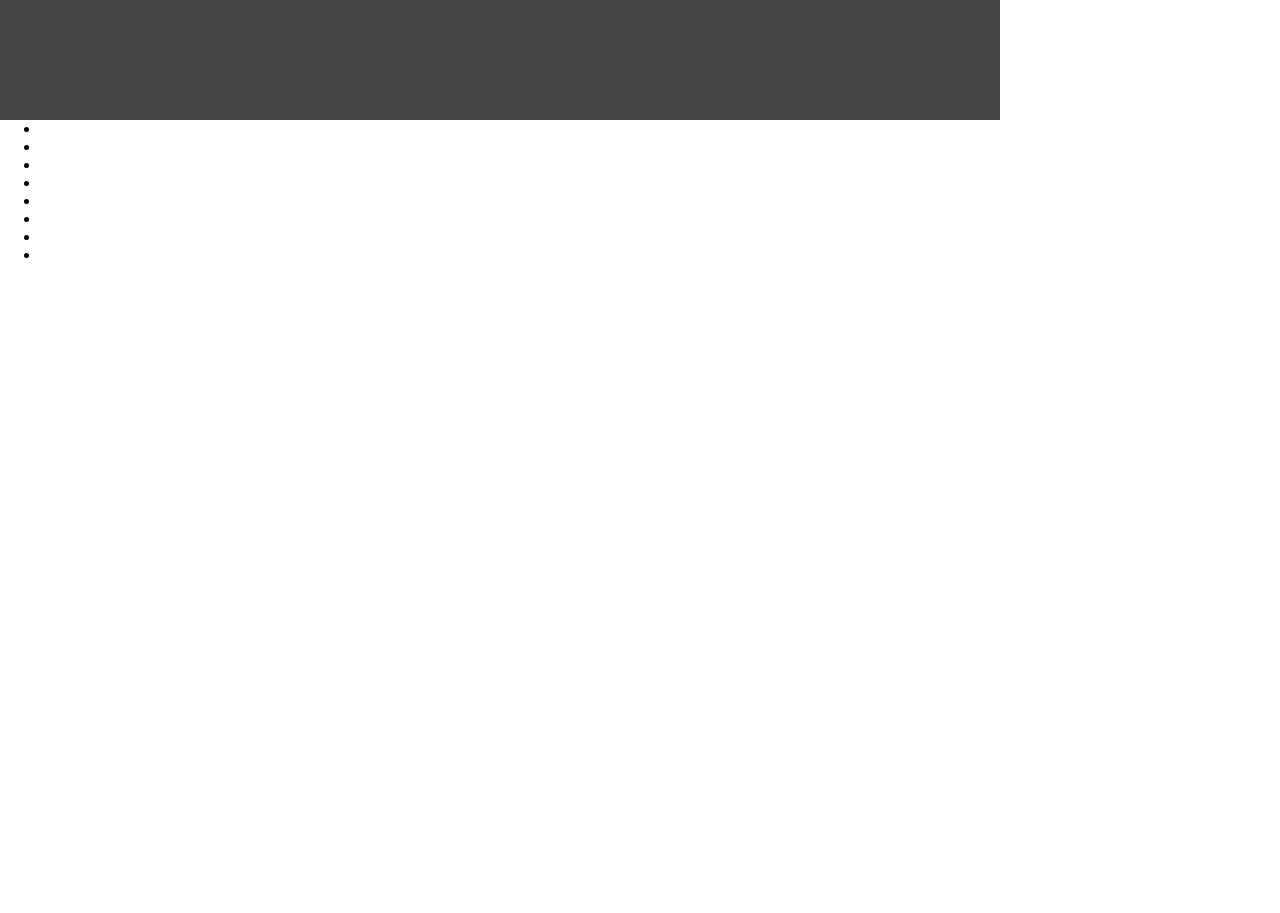
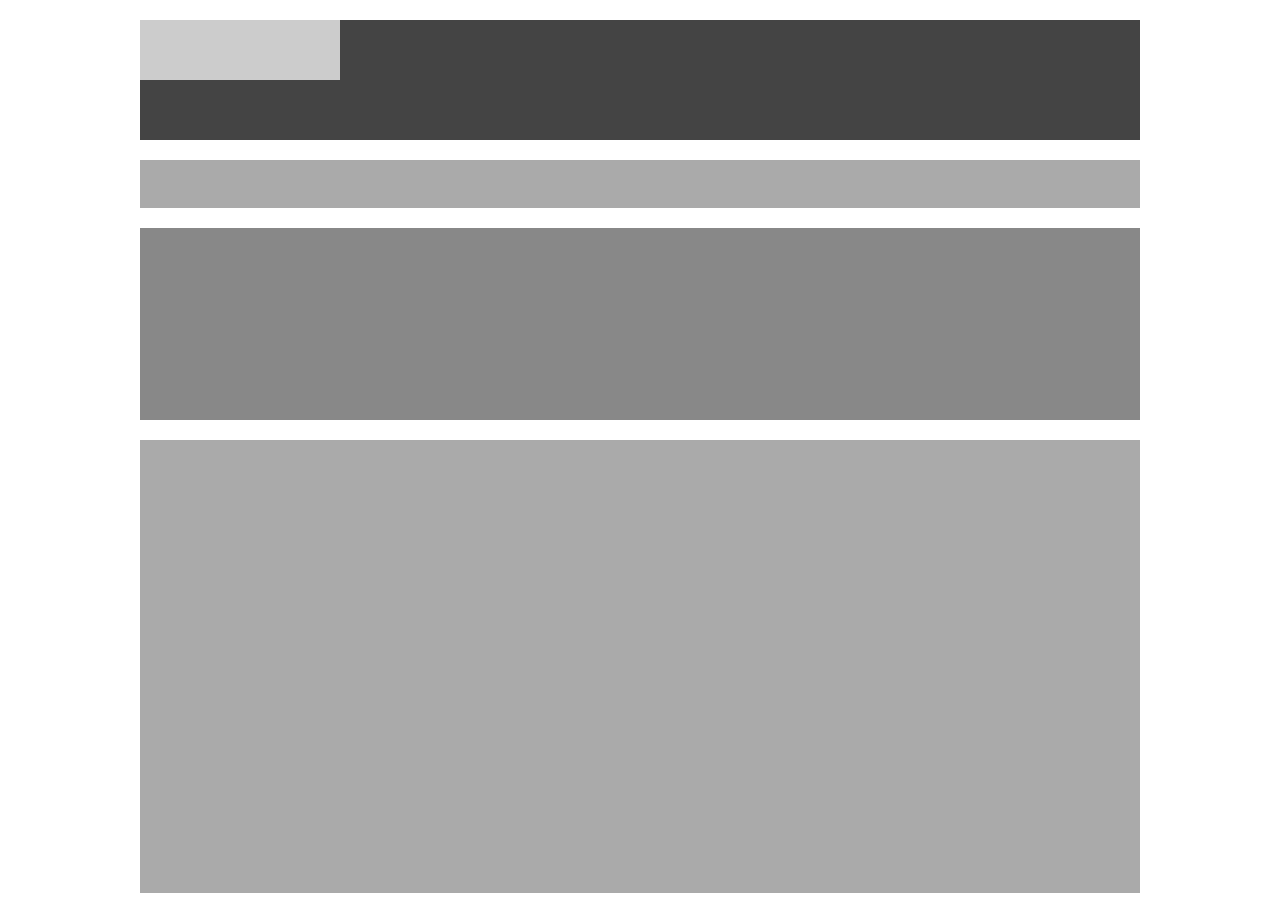
Before and after one commit to coneking/html5_css, a plain HTML site: page my_web/propiedades_ubicacion.html in a window 1280 px wide. Before the commit the page ends 800 px from the top, so only its background shows below. Drawn offline with Linux system fonts and the light colour scheme.

Commit message:
Actualización en CSS3 para hubicación de cajas

```diff
--- a/my_web/propiedades_ubicacion.html
+++ b/my_web/propiedades_ubicacion.html
@@ -8,13 +8,68 @@
 		*{
 		/*El marcador universal se identifica por un asterisco */
 			margin: 0;
+			/*Por defecto ya hay un margen asignado a las figuras, por lo que si se da el valor "0", se eliminará completamente*/
+			padding: 0;
+			list-style: none;
+
 		}
 
 		header{
+			position: relative;
+			/*position ayuda a ordenar las cajas; realtive*/
+			margin: 20px auto;
+			/*en el ejemplo la caja tendrá 20px de margen superior e infoerior y estará centrada (auto)*/
+			/*dependiendo de lo declarado en "position" se asignará el margen: "auto"*/
+
+			/*margin además tiene valores que son en este orden "top", "right", "bottom" y "left". Por ejemplo si queremos que la caja esté a 20 pixeles niveles superior y 30 nivel lateral derecho sería: "margin 20px 30px"*/
+
+			/*si se quiere dar un margen igual para los cuatro puntos: "margin: 20px", esto quiere decir que serán 20px para todos los lados de la caja*/
+
+			/*si se quiere especificar el valor a uno de los puntos, por ejemplo al izquierdo; "margin: 0 0 0 20px" donde el último valor es "left"*/
+
+			/*otra forma de indicar el margen para algún punto sería "margin-top", "margin-right", "margin-bottom", "margin-left*/
+
 			width: 1000px;
 			height: 120px;
 			background: #444;
 		}
+
+		#logo{
+			position: absolute;
+			/*position absolute permitirá crear una caja dentro de otra*/
+			top: 0;
+			left: 0;
+			bottom: 0;
+			right: 0;
+			width: 200px;
+			height: 60px;
+			background: #ccc;
+		}
+
+		nav{
+			position: relative;
+			margin: auto;
+			width: 1000px;
+			height: 48px;
+			background: #aaa;
+		}
+
+		#top{
+			position: relative;
+			margin: 20px auto;
+			width: 1000px;
+			height: 192px;
+			background: #888;
+		}
+
+		section{
+			position: relative;
+			margin: 20px auto;
+			width: 1000px;
+			height: 453px;
+			background: #aaa;
+		}
+
 	</style>
 </head>
 
```
